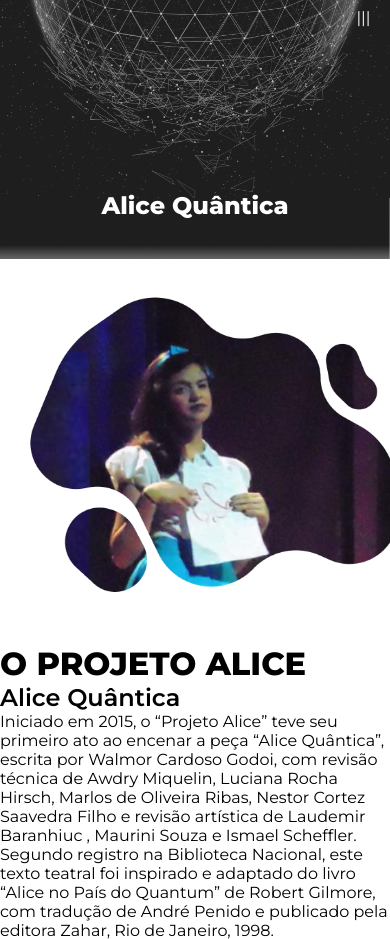
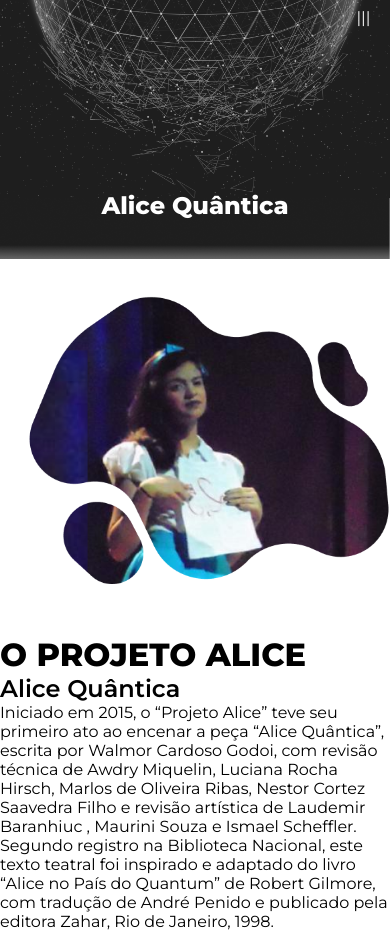
Before and after one commit to tocrossbridge/website-alice-quantica, a PHP site: page / in a window 390 px wide; the page is wider, and only the part inside the window is pictured. Shown: the top 939 px of that part. Run offline with PHP 8.4, Linux system fonts and the light colour scheme.

Commit message:
style: about img fix 1. Adjust size of about img on mobile to 100%

```diff
--- a/src/css/main.css
+++ b/src/css/main.css
@@ -78,4 +78,10 @@
     }
 
     .col-12{ width: 100%; }
+
+    /* About */
+    .about__img{
+        max-width: 100%;
+        max-width: -webkit-fill-available;
+    }
 }
```
